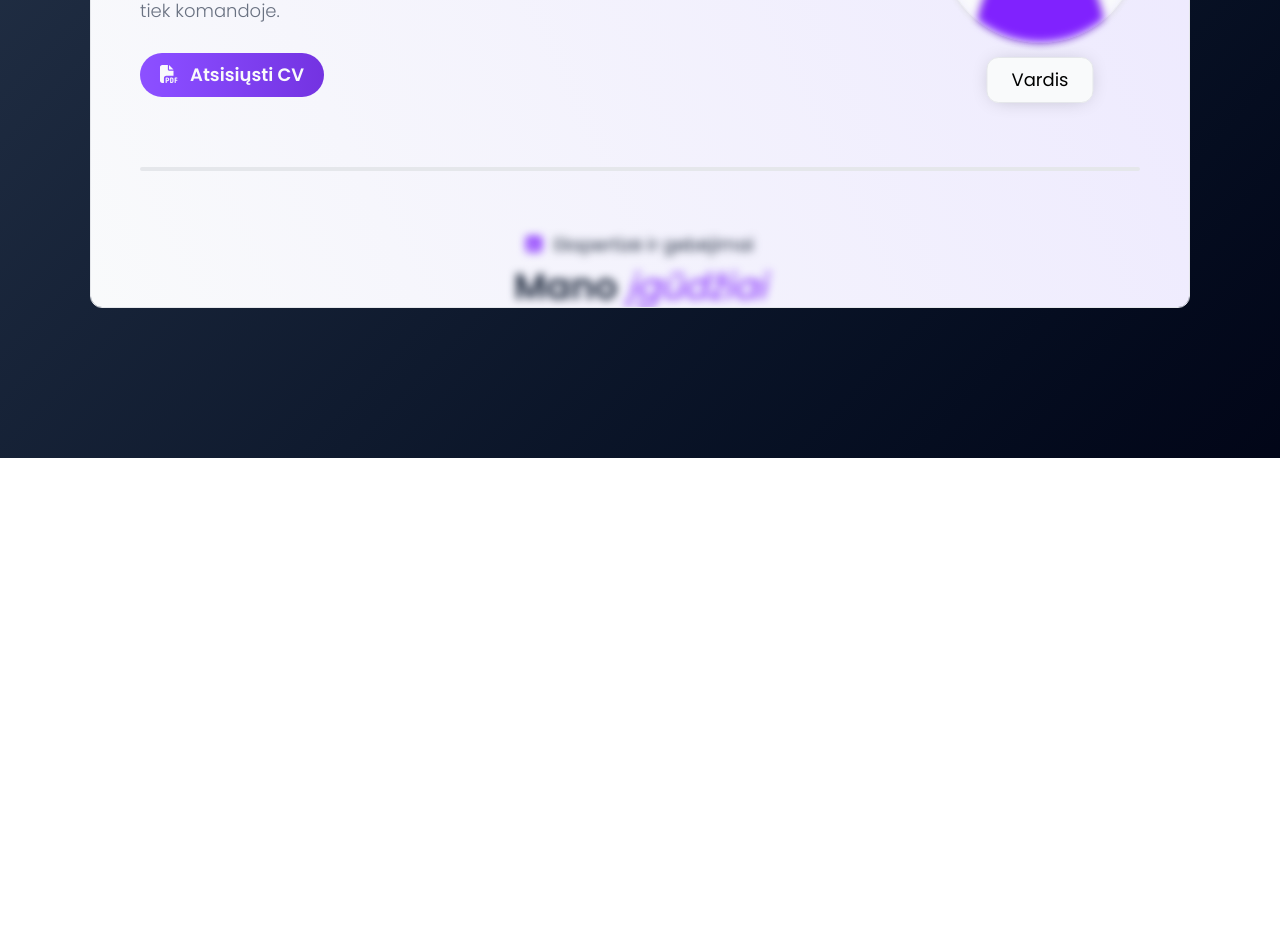
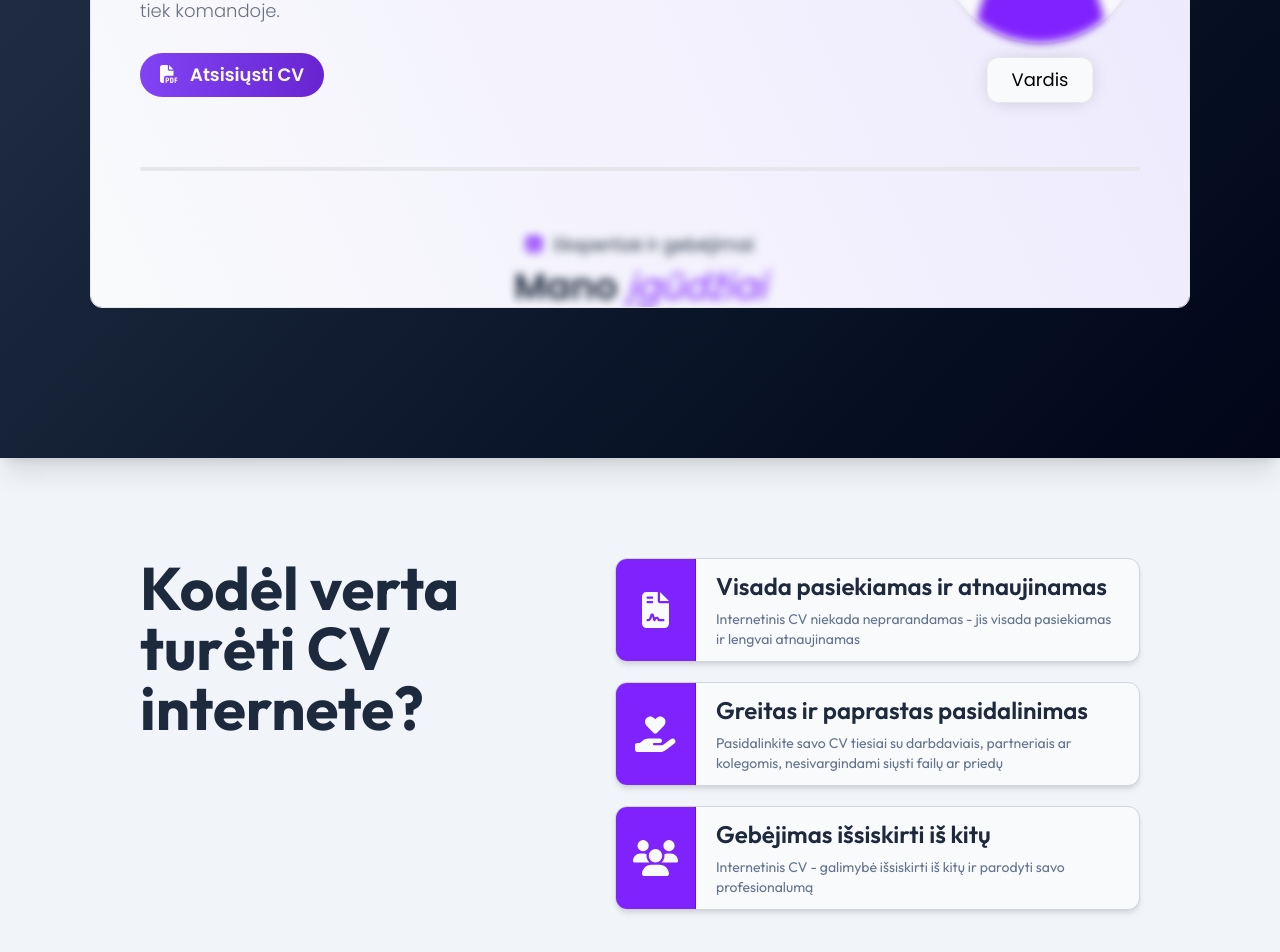
Before and after one commit to vytascepulis/mano-cv, a Next.js app: page /home in a window 1280 px wide. Shown: the part 882-1834 px from the top of the page. Before the commit the page ends 1340 px from the top, so only its background shows below. Built offline with nearby package versions, Linux system fonts and the light colour scheme; no server answers.

Commit message:
added <Advantages, scroll to section functionality

```diff
--- a/src/components/MobileMenu/index.tsx
+++ b/src/components/MobileMenu/index.tsx
@@ -7,11 +7,13 @@ import { menuLinks } from "@/components/Navbar/constants";
 import { twMerge } from "tailwind-merge";
 import style from "./style.module.css";
 import { Outfit } from "next/font/google";
+import { useGlobalContext } from "@/contexts/GlobalContext";
 
 ReactModal.setAppElement("#__next"); // Your root element ID
 const outfit = Outfit({ subsets: ["latin"] });
 
 const MobileMenu = () => {
+  const { scrollToSection } = useGlobalContext();
   const [isOpen, setIsOpen] = useState(false);
 
   const handleClose = () => {
@@ -66,9 +68,11 @@ const MobileMenu = () => {
           {menuLinks.map((link) => (
             <li key={link.section}>
               <a
-                href={`#${link.section}`}
-                onClick={handleClose}
-                className="text-dark block rounded-sm py-2 pl-7 font-extrabold transition-colors hover:bg-violet-600/10"
+                onClick={() => {
+                  scrollToSection(link.section);
+                  handleClose();
+                }}
+                className="text-dark block cursor-pointer rounded-sm py-2 pl-7 font-extrabold transition-colors hover:bg-violet-600/10"
               >
                 {link.text}
               </a>
--- a/src/components/Navbar/constants.ts
+++ b/src/components/Navbar/constants.ts
@@ -1,7 +1,7 @@
 export const menuLinks = [
   {
     text: "Privalumai",
-    section: "privalumai",
+    section: "advantages",
   },
   {
     text: "Paslaugos",
--- a/src/components/Navbar/index.tsx
+++ b/src/components/Navbar/index.tsx
@@ -4,8 +4,10 @@ import LoginBtn from "@/components/Navbar/LoginBtn";
 import { twMerge } from "tailwind-merge";
 import { menuLinks } from "@/components/Navbar/constants";
 import MobileMenu from "@/components/MobileMenu";
+import { useGlobalContext } from "@/contexts/GlobalContext";
 
 const Navbar = () => {
+  const { scrollToSection } = useGlobalContext();
   return (
     <div className="fixed top-0 z-50 w-full border-b border-slate-400 bg-violet-100 px-6 shadow-md">
       <nav
@@ -28,9 +30,9 @@ const Navbar = () => {
           {menuLinks.map((link) => (
             <li key={link.section}>
               <a
-                href={`#${link.section}`}
+                onClick={() => scrollToSection(link.section)}
                 className={twMerge(
-                  "rounded-sm px-3 py-2 font-extrabold transition-colors",
+                  "cursor-pointer rounded-sm px-3 py-2 font-extrabold transition-colors",
                   "text-dark hover:text-light hover:bg-violet-600",
                 )}
               >
--- a/src/components/layouts/HomePageLayout.tsx
+++ b/src/components/layouts/HomePageLayout.tsx
@@ -10,7 +10,7 @@ const HomePageLayout = ({ children }: Props) => {
       <Head>
         <title>mano-cv.lt - susikurk savo CV svetainę</title>
       </Head>
-      <div className="bg-light relative min-h-screen">
+      <div className="relative min-h-screen bg-slate-100">
         <div className="relative z-10">{children}</div>
       </div>
     </>
--- a/src/contexts/GlobalContext.tsx
+++ b/src/contexts/GlobalContext.tsx
@@ -1,19 +1,37 @@
-import { createContext, useContext, useState } from "react";
+import { createContext, RefObject, useContext, useRef, useState } from "react";
 
 interface Context {
   loginModalOpen: boolean;
   setLoginModalOpen: (open: boolean) => void;
   toggleLoginModal: () => void;
+  refAdvantages: RefObject<HTMLDivElement | null>;
+  scrollToSection: (section: string) => void;
 }
 
 const GlobalContext = createContext<Context>({
   loginModalOpen: false,
   setLoginModalOpen: () => {},
   toggleLoginModal: () => {},
+  refAdvantages: {
+    current: null,
+  },
+  scrollToSection: () => {},
 });
+
+const handleScroll = (element: HTMLDivElement) => {
+  const headerOffset = 90;
+  const elementPosition = element.getBoundingClientRect().top;
+  const offsetPosition = elementPosition + window.pageYOffset - headerOffset;
+
+  window.scrollTo({
+    top: offsetPosition,
+    behavior: "smooth",
+  });
+};
 
 const GlobalProvider = ({ children }: { children: React.ReactNode }) => {
   const [loginModalOpen, setLoginModalOpen] = useState(false);
+  const refAdvantages = useRef<HTMLDivElement | null>(null);
 
   const handleSetLoginModalOpen = (val: boolean) => {
     setLoginModalOpen(val);
@@ -23,12 +41,28 @@ const GlobalProvider = ({ children }: { children: React.ReactNode }) => {
     setLoginModalOpen((prevState) => !prevState);
   };
 
+  const scrollToSection = (section: string) => {
+    let element = undefined;
+
+    switch (section) {
+      case "advantages":
+        element = refAdvantages.current;
+        break;
+    }
+
+    if (element) {
+      handleScroll(element);
+    }
+  };
+
   return (
     <GlobalContext.Provider
       value={{
         loginModalOpen,
         setLoginModalOpen: handleSetLoginModalOpen,
         toggleLoginModal: handleToggleLoginModalOpen,
+        refAdvantages,
+        scrollToSection,
       }}
     >
       {children}
--- /dev/null
+++ b/src/pages/home/Advantages.tsx
@@ -0,0 +1,66 @@
+import {
+  faFileContract,
+  faFileSignature,
+  faHandHoldingHeart,
+  faUsers,
+} from "@fortawesome/free-solid-svg-icons";
+import { FontAwesomeIcon } from "@fortawesome/react-fontawesome";
+import { useGlobalContext } from "@/contexts/GlobalContext";
+
+const advantagesList = [
+  {
+    title: "Visada pasiekiamas ir atnaujinamas",
+    description:
+      "Internetinis CV niekada neprarandamas - jis visada pasiekiamas ir lengvai atnaujinamas",
+    icon: faFileContract,
+  },
+  {
+    title: "Greitas ir paprastas pasidalinimas",
+    description:
+      "Pasidalinkite savo CV tiesiai su darbdaviais, partneriais ar kolegomis, nesivargindami siųsti failų ar priedų",
+    icon: faHandHoldingHeart,
+  },
+  {
+    title: "Gebėjimas išsiskirti iš kitų",
+    description:
+      "Internetinis CV - galimybė išsiskirti iš kitų ir parodyti savo profesionalumą",
+    icon: faUsers,
+  },
+];
+
+const Advantages = () => {
+  const { refAdvantages } = useGlobalContext();
+  return (
+    <div
+      ref={refAdvantages}
+      className="text-dark mx-auto flex w-full max-w-[1000px] flex-col items-center justify-between gap-[30px] pb-[150px] md:gap-[60px] lg:flex-row lg:items-start lg:gap-0"
+    >
+      <h1 className="max-w-auto shrink-0 text-center text-4xl font-bold lg:max-w-[350px] lg:text-start lg:text-6xl">
+        Kodėl verta turėti CV internete?
+      </h1>
+      <div className="flex max-w-[525px] flex-col gap-[10px] md:gap-[20px]">
+        {advantagesList.map((advantage, index) => (
+          <div
+            key={index}
+            className="flex flex-row overflow-hidden rounded-xl border border-gray-300 bg-gray-50 shadow-md"
+          >
+            <div className="bg-primary flex w-[80px] shrink-0 items-center justify-center border-r border-violet-700 p-4">
+              <FontAwesomeIcon
+                icon={advantage.icon}
+                className="text-light text-4xl"
+              />
+            </div>
+            <div className="px-3 py-2 md:px-5 md:py-3">
+              <p className="mb-2 text-xl leading-tight font-semibold md:text-2xl">
+                {advantage.title}
+              </p>
+              <p className="text-sm text-slate-500">{advantage.description}</p>
+            </div>
+          </div>
+        ))}
+      </div>
+    </div>
+  );
+};
+
+export default Advantages;
--- a/src/pages/home/ExamplePage/style.module.css
+++ b/src/pages/home/ExamplePage/style.module.css
@@ -7,8 +7,8 @@
   position: absolute;
   top: 50%;
   left: 50%;
-  width: 190px;
-  height: 190px;
+  width: 180px;
+  height: 180px;
   background: transparent;
   border-radius: 50%;
   transform: translate(-50%, -50%);
@@ -26,8 +26,8 @@
 
 @media (max-width: 768px) {
   .photoContainer:before, .photoContainer:after {
-    width: 140px;
-    height: 140px;
+    width: 130px;
+    height: 130px;
     animation: pulseSmall 2.5s infinite;
   }
   .photoContainer:after {
--- a/src/pages/home/index.tsx
+++ b/src/pages/home/index.tsx
@@ -4,6 +4,7 @@ import HeroSection from "@/pages/home/HeroSection";
 import { useMixpanel } from "@/contexts/MixpanelContext";
 import Navbar from "@/components/Navbar";
 import ExamplePage from "@/pages/home/ExamplePage";
+import Advantages from "@/pages/home/Advantages";
 
 export default function HomePage() {
   const { trackPageView } = useMixpanel();
@@ -15,13 +16,16 @@ export default function HomePage() {
   return (
     <>
       <Navbar />
-      <div className="bg-linear-to-br from-slate-700 to-slate-950 pb-[150px]">
-        <div className="mx-auto mb-[50px] max-w-7xl md:mb-[90px]">
+      <div className="rounded-b-xl bg-linear-to-br from-slate-700 to-slate-950 pb-[40px] shadow-xl md:rounded-b-none md:pb-[150px]">
+        <div className="mx-auto mb-[50px] max-w-[1200px] md:mb-[90px]">
           <div className="px-5 pt-[100px] md:pt-[120px] lg:pt-[200px]">
             <HeroSection />
           </div>
         </div>
         <ExamplePage />
+      </div>
+      <div className="mx-auto h-[3000px] max-w-[1200px] px-5 pt-[50px] md:pt-[100px]">
+        <Advantages />
       </div>
     </>
   );
```
